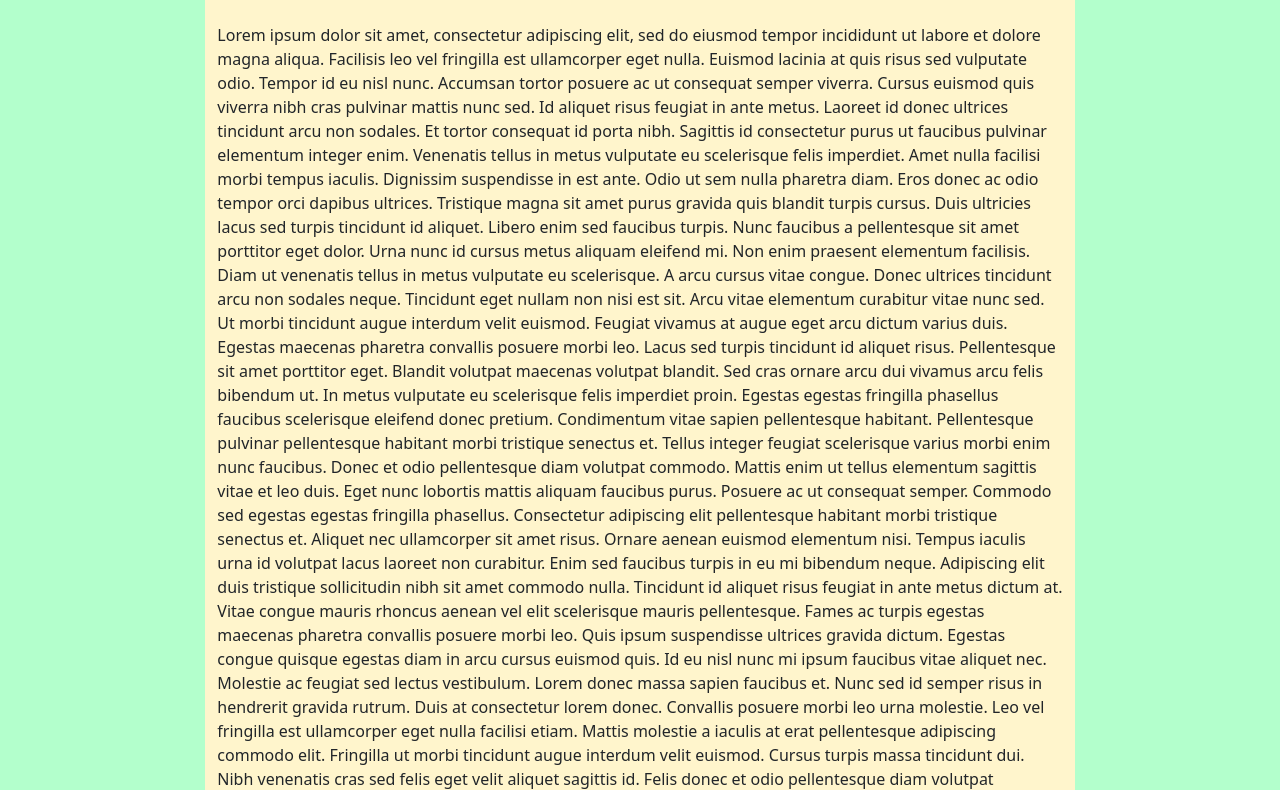
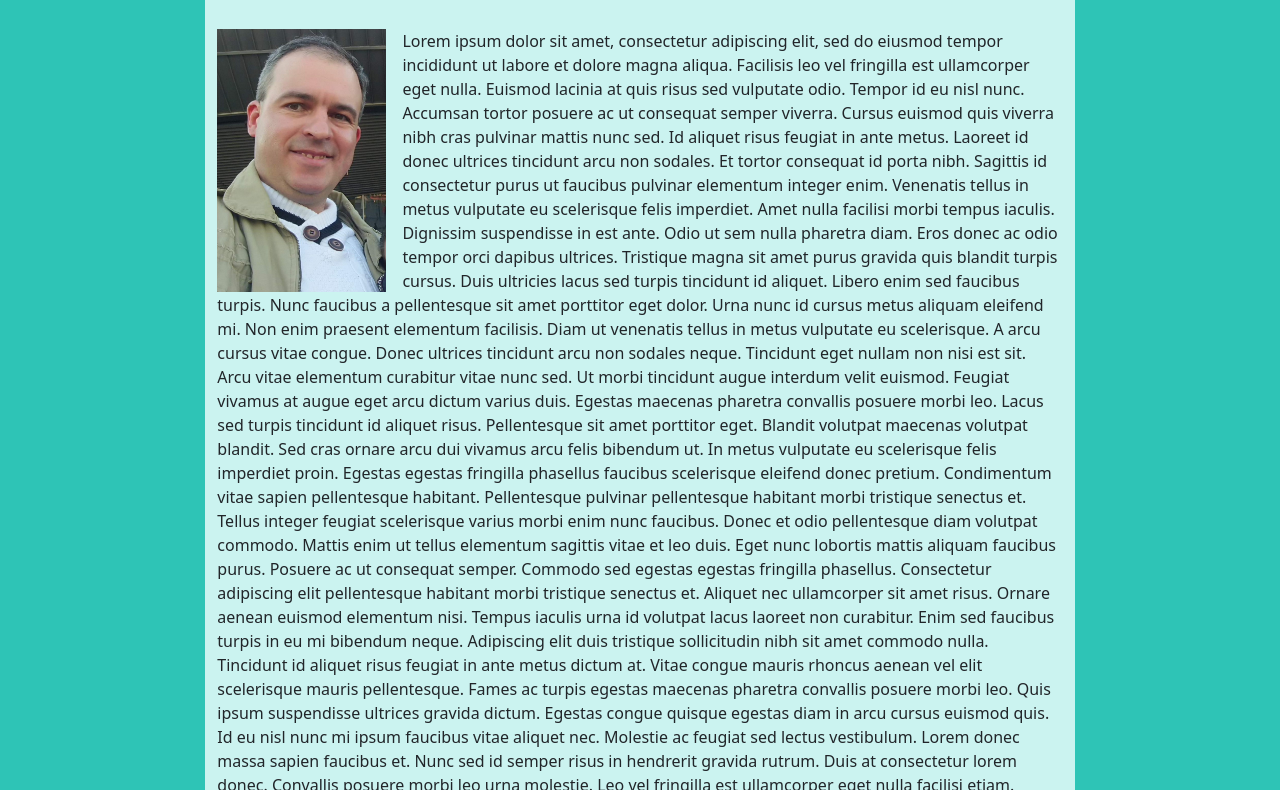
Before and after one commit to FaczanP/myPage, a plain HTML site: page index.html in a window 1280 px wide. Shown: the part 67-857 px from the top of the page. Drawn offline with nearby package versions, Linux system fonts and the light colour scheme.

Commit message:
new style and new page

```diff
--- a/css/style.css
+++ b/css/style.css
@@ -1,19 +1,30 @@
 .center{
-    background-color: #fff5cc;
+    background-color: #CBF3F0;
 }
 .mainnav{
     position: fixed;
+    background-color: #FFBF69;
    /* width: 66%;
    display: block;
     margin: auto 0;*/
     width: 100%;
 }
 .left{
-    background-color: #b3ffcc;
+    background-color: #2EC4B6;
 }
 .right{
-    background-color: #b3ffcc;
+    background-color: #2EC4B6;
 }
 p{
-    margin-top: 90px;
+    margin-top: 6em;
 }
+nav{
+    background-color: #FFBF69;
+}
+#leftup{
+    float: left;
+    margin-top: 6em;
+    margin-right: 1em;
+    width: 20%;
+}
+/*FF9F1C,FFBF69,FFFFFF,CBF3F0,2EC4B6
--- a/index.html
+++ b/index.html
@@ -54,6 +54,8 @@
             <h1>2 col</h1>
         </div>
         <div class="col-8 center">
+
+            <img src="/img/me.jpg" alt="MyProfil" title="MyProfil" id="leftup">
 
             <p>
                 Lorem ipsum dolor sit amet, consectetur adipiscing elit, sed do eiusmod tempor incididunt ut labore et
```
Also changed, not shown: pages/about.html (+35 -13 lines), img/me.jpg (added), img/profil.jpg (added).
